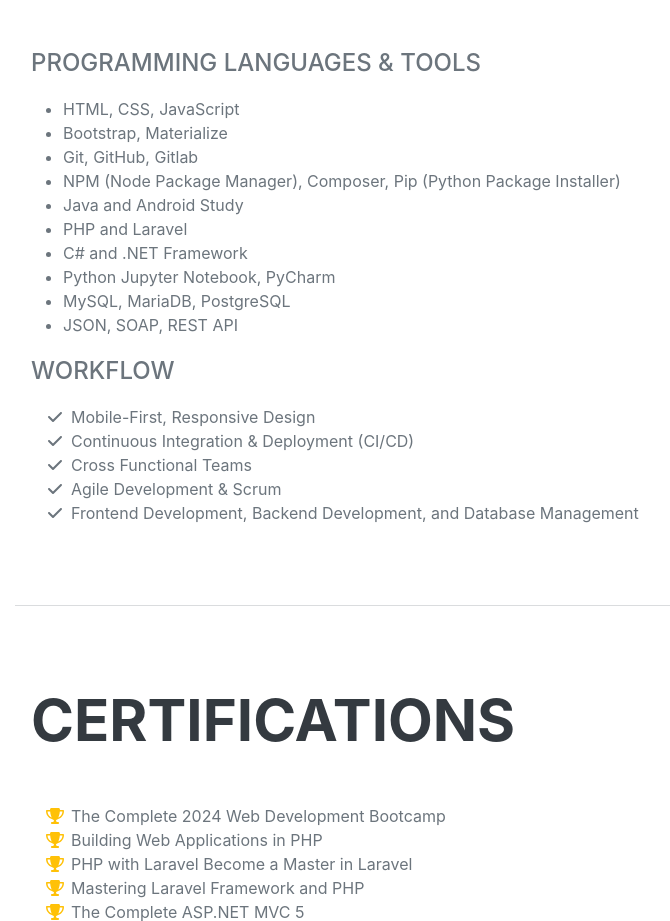
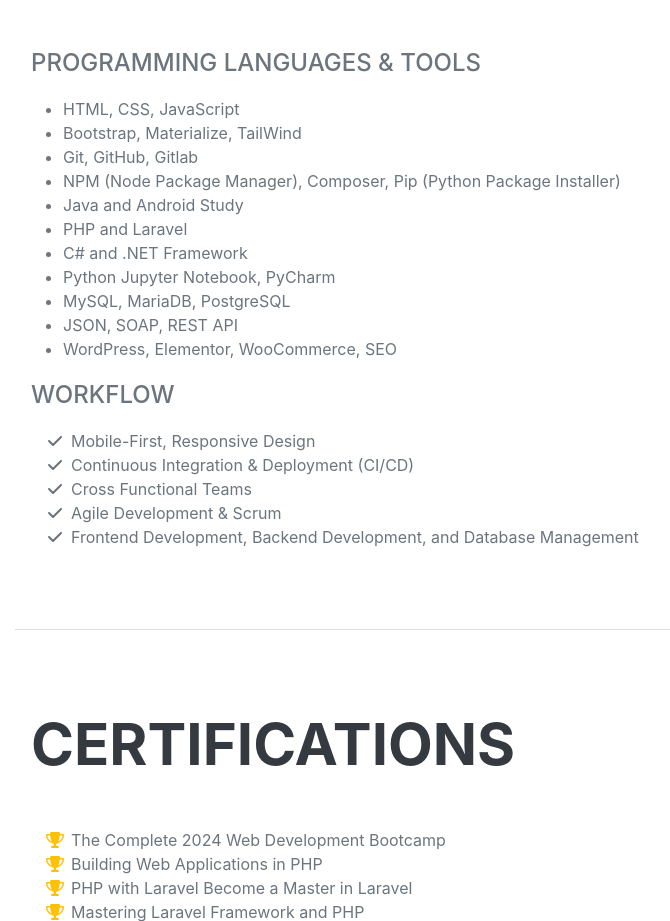
Before and after one commit to josephperalta03011993/resume, a plain HTML site: page index.html in a window 1280 px wide. Shown: the part 3329-4250 px from the top of the page, without its empty margins (257-927 px from the left). Drawn offline with nearby package versions, Linux system fonts and the light colour scheme; a web font is replaced by a local one.

Commit message:
update skillset

```diff
--- a/index.html
+++ b/index.html
@@ -191,7 +191,7 @@
                         <div class="subheading mb-3">Programming Languages & Tools</div>
                         <ul>
                             <li>HTML, CSS, JavaScript</li>
-                            <li>Bootstrap, Materialize</li>
+                            <li>Bootstrap, Materialize, TailWind</li>
                             <li>Git, GitHub, Gitlab</li>
                             <li>NPM (Node Package Manager), Composer, Pip (Python Package Installer)</li>
                             <li>Java and Android Study</li>
@@ -200,6 +200,7 @@
                             <li>Python Jupyter Notebook, PyCharm</li>
                             <li>MySQL, MariaDB, PostgreSQL</li>
                             <li>JSON, SOAP, REST API</li>
+                            <li>WordPress, Elementor, WooCommerce, SEO</li>
                         </ul>
                         <div class="subheading mb-3">Workflow</div>
                         <ul class="fa-ul mb-0">
```
